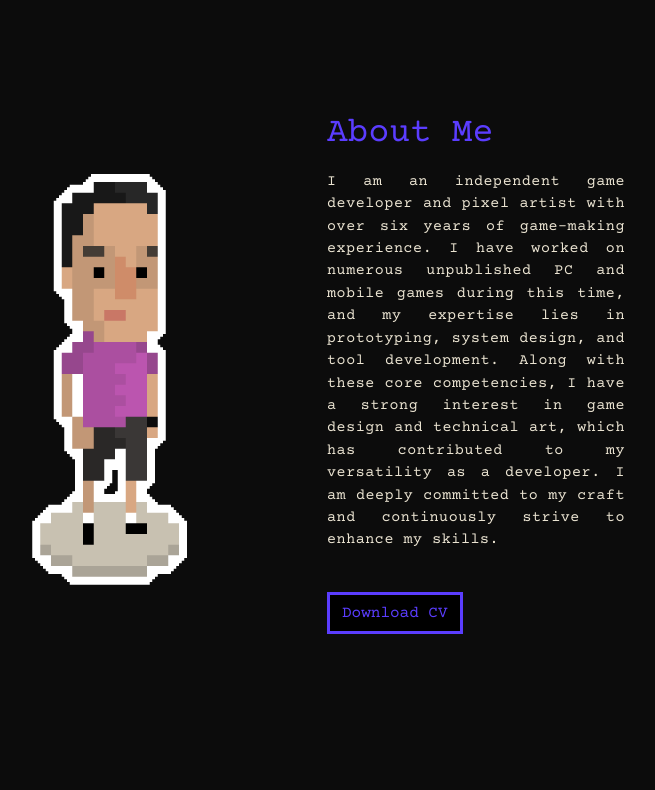
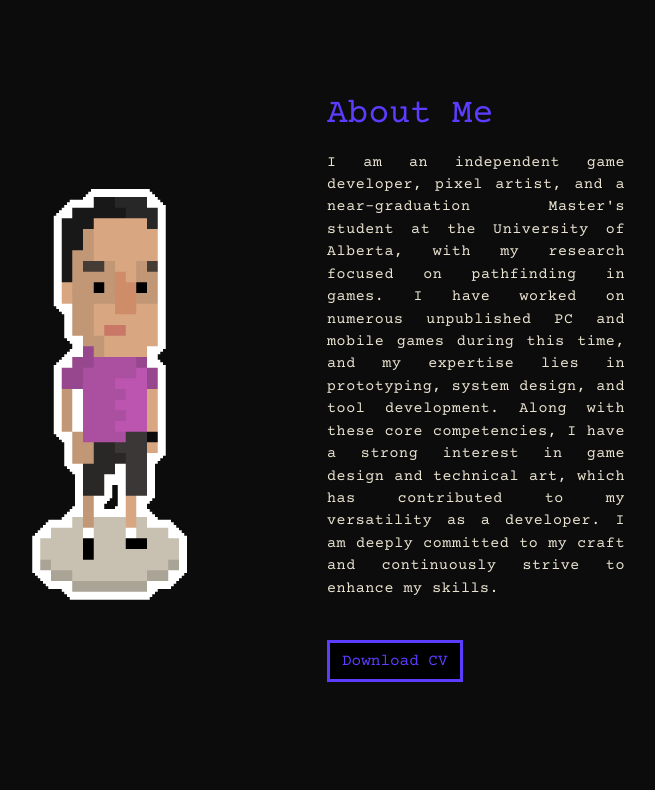
Before and after one commit to thepehr/thepehr.github.io, a website: page index.html in a window 1280 px wide. Shown: the part 706-1496 px from the top of the page, without its empty margins (374-1029 px from the left). Drawn offline with nearby package versions, Linux system fonts and the light colour scheme; a web font is replaced by a local one.

Commit message:
into updated

```diff
--- a/index.html
+++ b/index.html
@@ -126,7 +126,7 @@
                     </div>
                     <div class="about-caption">
                         <h2 class="section-title mb-3">About Me</h2>
-                        <p>I am an independent game developer and pixel artist with over six years of game-making experience. I have worked on numerous unpublished PC and mobile games during this time, and my expertise lies in prototyping, system design, and tool development. Along with these core competencies, I have a strong interest in game design and technical art, which has contributed to my versatility as a developer. I am deeply committed to my craft and continuously strive to enhance my skills.</p>
+                        <p>I am an independent game developer, pixel artist, and a near-graduation Master's student at the University of Alberta, with my research focused on pathfinding in games. I have worked on numerous unpublished PC and mobile games during this time, and my expertise lies in prototyping, system design, and tool development. Along with these core competencies, I have a strong interest in game design and technical art, which has contributed to my versatility as a developer. I am deeply committed to my craft and continuously strive to enhance my skills.</p>
                         <a href="assets/docs/MyCV.pdf" download>
                           <button class="btn-rounded btn btn-outline-primary mt-4">Download CV</button>
                         </a>
```
